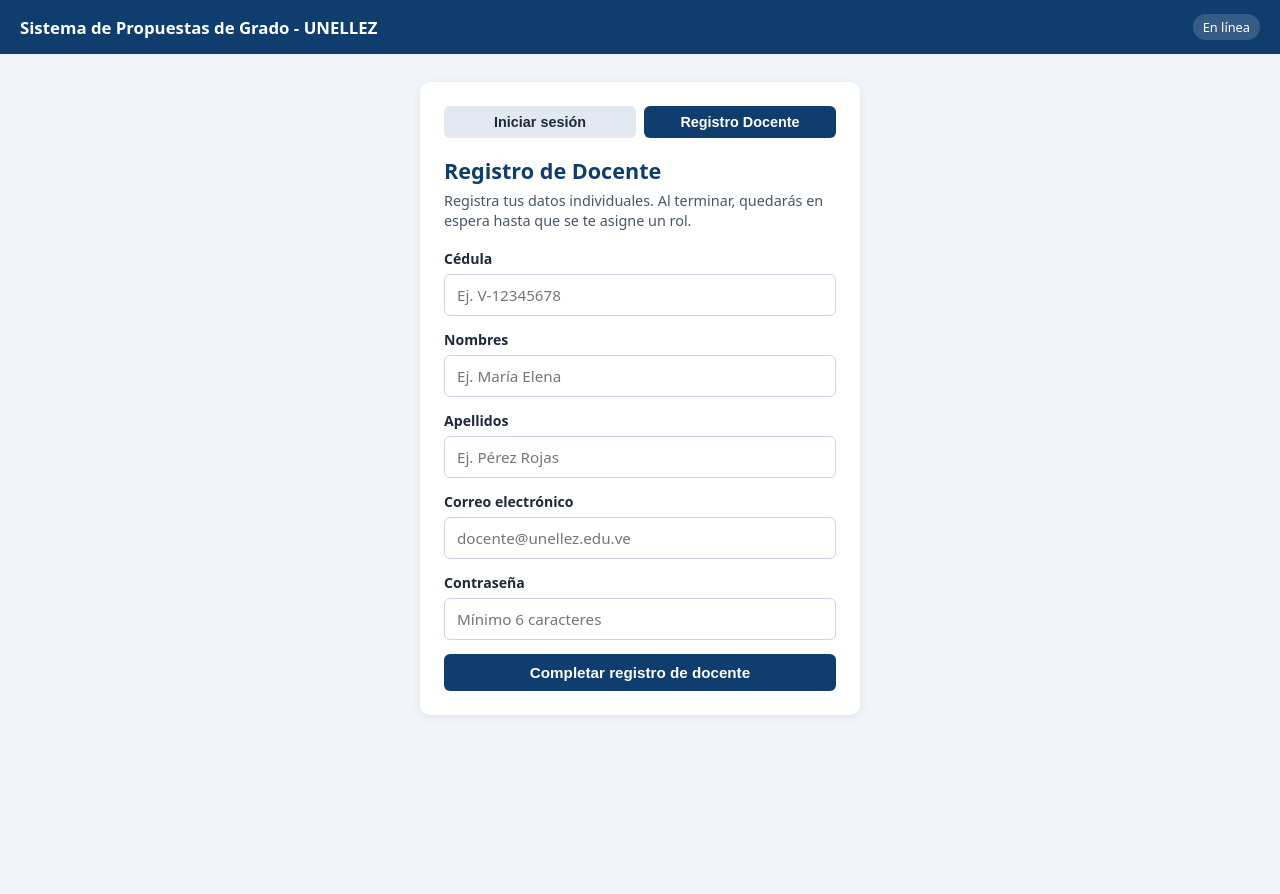
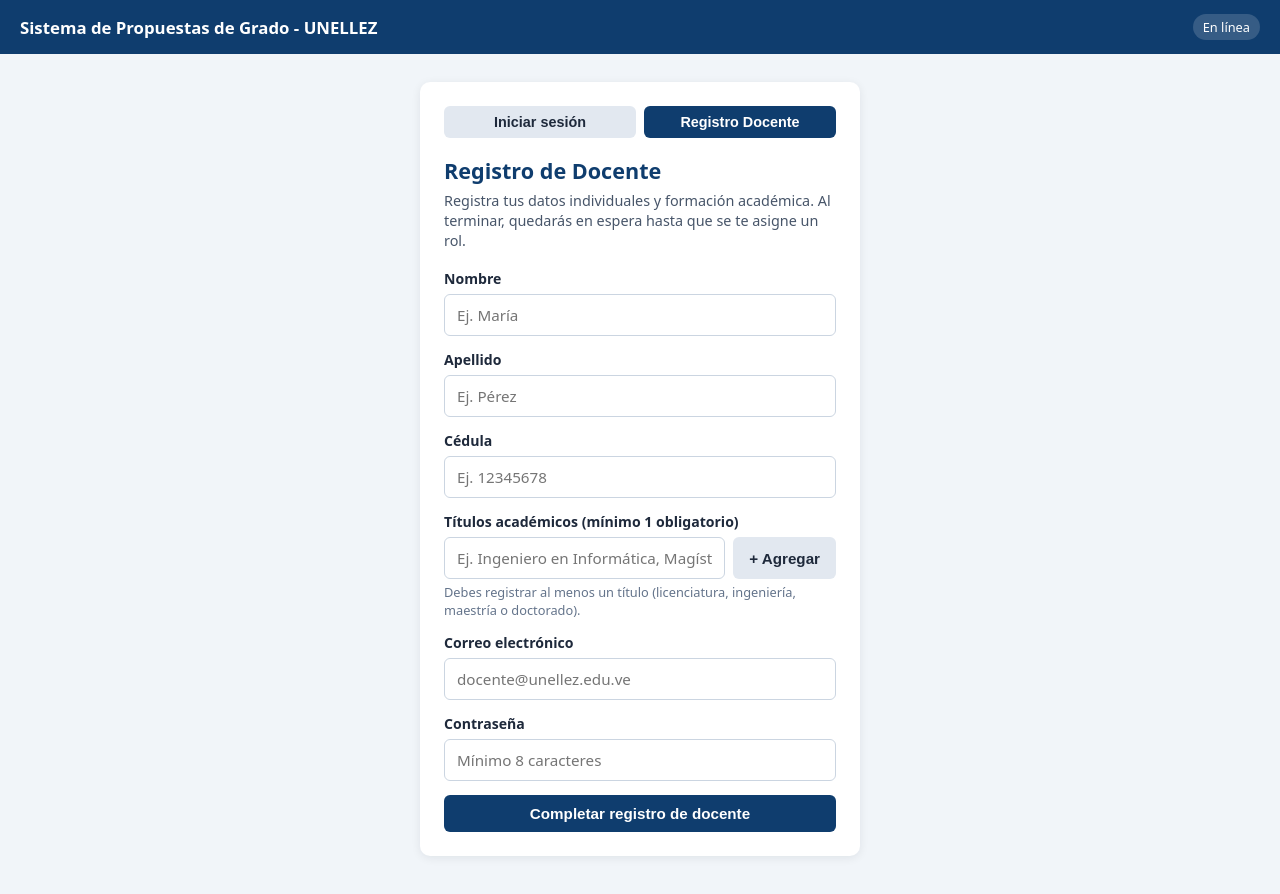
Before and after one commit to emanuelbastidas16-tech/pwa-proyecto-grado-unellez, a plain HTML site: page index.html in a window 1280 px wide. Both pictures are taken after a click on the button "Registro Docente". Before the commit the page ends 800 px from the top, so only its background shows below. Drawn offline with nearby package versions, Linux system fonts and the light colour scheme.

Commit message:
Registro del docente V2

```diff
--- a/index.html
+++ b/index.html
@@ -308,7 +308,7 @@
         <div v-else>
           <h2>Registro de Docente</h2>
           <p class="subtitle">
-            Registra tus datos individuales. Al terminar, quedarás en espera hasta que se te asigne un rol.
+            Registra tus datos individuales y formación académica. Al terminar, quedarás en espera hasta que se te asigne un rol.
           </p>
 
           <div v-if="errorAuth" class="alert-error">
@@ -317,36 +317,80 @@
 
           <form @submit.prevent="registrarDocente">
             <div class="field">
+              <label for="docNombre">Nombre</label>
+              <input
+                id="docNombre"
+                type="text"
+                v-model.trim="formRegistroDocente.nombre"
+                placeholder="Ej. María"
+                required
+              />
+            </div>
+
+            <div class="field">
+              <label for="docApellido">Apellido</label>
+              <input
+                id="docApellido"
+                type="text"
+                v-model.trim="formRegistroDocente.apellido"
+                placeholder="Ej. Pérez"
+                required
+              />
+            </div>
+
+            <div class="field">
               <label for="docCedula">Cédula</label>
               <input
                 id="docCedula"
                 type="text"
                 v-model.trim="formRegistroDocente.cedula"
-                placeholder="Ej. V-12345678"
+                placeholder="Ej. 12345678"
                 required
               />
             </div>
 
             <div class="field">
-              <label for="docNombre">Nombres</label>
-              <input
-                id="docNombre"
-                type="text"
-                v-model.trim="formRegistroDocente.nombre"
-                placeholder="Ej. María Elena"
-                required
-              />
-            </div>
+              <label for="docTituloInput">Títulos académicos (mínimo 1 obligatorio)</label>
+              <div style="display: flex; gap: 8px;">
+                <input
+                  id="docTituloInput"
+                  type="text"
+                  v-model.trim="nuevoTituloDocente"
+                  placeholder="Ej. Ingeniero en Informática, Magíster..."
+                  :required="formRegistroDocente.titulos_academicos.length === 0"
+                  @keydown.enter.prevent="agregarTituloDocente"
+                />
+                <button
+                  type="button"
+                  class="btn btn-secondary"
+                  style="white-space: nowrap;"
+                  @click="agregarTituloDocente"
+                >
+                  + Agregar
+                </button>
+              </div>
+              <small style="display: block; color: #64748b; font-size: 0.8rem; margin-top: 4px;">
+                Debes registrar al menos un título (licenciatura, ingeniería, maestría o doctorado).
+              </small>
 
-            <div class="field">
-              <label for="docApellido">Apellidos</label>
-              <input
-                id="docApellido"
-                type="text"
-                v-model.trim="formRegistroDocente.apellido"
-                placeholder="Ej. Pérez Rojas"
-                required
-              />
+              <div v-if="formRegistroDocente.titulos_academicos.length > 0" style="margin-top: 8px;">
+                <span
+                  v-for="(titulo, idx) in formRegistroDocente.titulos_academicos"
+                  :key="idx"
+                  class="role-tag"
+                  style="display: inline-flex; align-items: center; gap: 6px; margin-bottom: 4px;"
+                >
+                  {{ titulo }}
+                  <button
+                    type="button"
+                    @click="eliminarTituloDocente(idx)"
+                    style="background: none; border: none; color: #0369a1; font-weight: bold; cursor: pointer; font-size: 0.95rem; line-height: 1;"
+                    title="Quitar título"
+                  >
+                    &times;
+                  </button>
+                </span>
+              </div>
             </div>
 
             <div class="field">
@@ -366,8 +410,8 @@
                 id="docPassword"
                 type="password"
                 v-model="formRegistroDocente.password"
-                placeholder="Mínimo 6 caracteres"
-                minlength="6"
+                placeholder="Mínimo 8 caracteres"
+                minlength="8"
                 required
               />
             </div>
@@ -391,6 +435,9 @@
         <!-- Perfil Docente -->
         <div v-if="tipoUsuario === 'docente'" class="info-list">
           <p><strong>Tipo de cuenta:</strong> Docente</p>
+          <p v-if="perfilDocente && Array.isArray(perfilDocente.titulos_academicos) && perfilDocente.titulos_academicos.length > 0">
+            <strong>Títulos académicos:</strong> {{ perfilDocente.titulos_academicos.join(', ') }}
+          </p>
           <p v-if="perfilDocente && perfilDocente.es_superusuario">
             <span class="role-tag">Superusuario</span>
           </p>
--- a/js/app.js
+++ b/js/app.js
@@ -21,10 +21,12 @@ createApp({
         correo: '',
         password: ''
       },
+      nuevoTituloDocente: '',
       formRegistroDocente: {
-        cedula: '',
         nombre: '',
         apellido: '',
+        cedula: '',
+        titulos_academicos: [],
         correo: '',
         password: ''
       },
@@ -67,6 +69,17 @@ createApp({
     cambiarModoAcceso(modo) {
       this.modoAcceso = modo;
       this.errorAuth = '';
+    },
+    agregarTituloDocente() {
+      const titulo = (this.nuevoTituloDocente || '').trim();
+      if (!titulo) return;
+      if (!this.formRegistroDocente.titulos_academicos.includes(titulo)) {
+        this.formRegistroDocente.titulos_academicos.push(titulo);
+      }
+      this.nuevoTituloDocente = '';
+    },
+    eliminarTituloDocente(indice) {
+      this.formRegistroDocente.titulos_academicos.splice(indice, 1);
     },
     async inicializarAuth() {
       if (!sb) {
@@ -141,6 +154,13 @@ createApp({
       this.cargandoAuth = true;
 
       try {
+        this.agregarTituloDocente();
+
+        if (this.formRegistroDocente.titulos_academicos.length === 0) {
+          this.errorAuth = 'Debes ingresar al menos un título académico para registrarte.';
+          return;
+        }
+
         const { data: authData, error: signUpError } = await sb.auth.signUp({
           email: this.formRegistroDocente.correo,
           password: this.formRegistroDocente.password
@@ -167,6 +187,7 @@ createApp({
             cedula: this.formRegistroDocente.cedula,
             nombre: this.formRegistroDocente.nombre,
             apellido: this.formRegistroDocente.apellido,
+            titulos_academicos: this.formRegistroDocente.titulos_academicos,
             correo: this.formRegistroDocente.correo,
             es_superusuario: false
           }]);
@@ -177,10 +198,12 @@ createApp({
           return;
         }
 
+        this.nuevoTituloDocente = '';
         this.formRegistroDocente = {
-          cedula: '',
           nombre: '',
           apellido: '',
+          cedula: '',
+          titulos_academicos: [],
           correo: '',
           password: ''
         };
```
